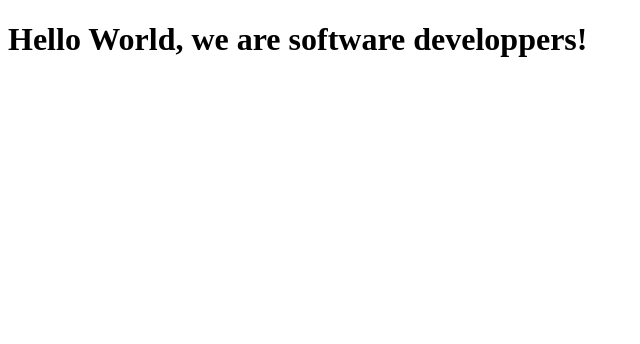
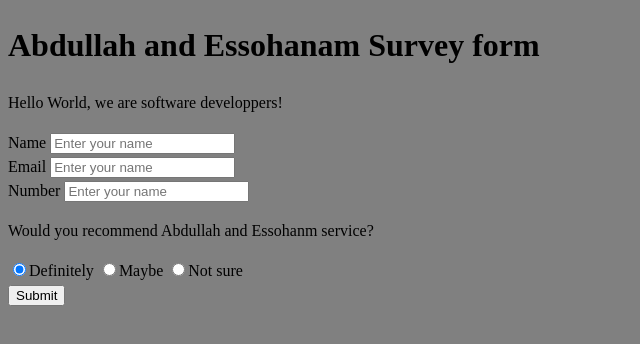
Before and after one commit to dev-mamun/microverse-trail-1, a plain HTML site: page index.html in a window 1280 px wide. Shown: the whole page, without its empty margins (0-640 px from the left). Drawn offline with Linux system fonts and the light colour scheme.

Commit message:
adding body and css

```diff
--- a/css/style.css
+++ b/css/style.css
@@ -0,0 +1,6 @@
+body {
+    font-family: Georgia, 'Times New Roman', Times, serif';
+    font-weight: 400;
+    line-height: 1.5;
+    background-color: grey;
+}
--- a/index.html
+++ b/index.html
@@ -2,7 +2,6 @@
 <html lang="en">
   <head>
     <meta charset="UTF-8">
-    <title>Fork Me! FCC: Test Suite Template</title>
     <link rel="stylesheet" href="css/style.css">
   </head>
 
@@ -21,7 +20,78 @@
     - The freeCodeCamp Team
 
     -->
-    <h1>Hello World, we are software developpers!</h1>
+    <div class="container">
+      <header class="header">
+        <h1 id="title" class="text-center"> Abdullah and Essohanam Survey form</h1>
+        <p id="description" class="description text-center">Hello World, we are software developpers!</p>
+      </header>
+      <form id="survey-form">
+        <div class="form-group">
+          <label id="name-label" for="name">Name</label>
+          <input
+           type="text"
+            name="name"
+            id="name"
+            class="form-control"
+            placeholder="Enter your name"
+            required
+            />
+        </div>
+        <div class="form-group">
+          <label id="name-label" for="name">Email</label>
+          <input
+           type="text"
+            name="name"
+            id="name"
+            class="form-control"
+            placeholder="Enter your name"
+            required
+            />
+            <div class="form-group">
+              <label id="name-label" for="name">Number</label>
+              <input
+               type="text"
+                name="name"
+                id="name"
+                class="form-control"
+                placeholder="Enter your name"
+                required
+                />
+                <div class="form-group">
+                  <p>Would you recommend Abdullah and Essohanm service?</p>
+                  <label>
+                    <input
+                      name="user-recommend"
+                      value="definitely"
+                      type="radio"
+                      class="input-radio"
+                      checked
+                    />Definitely</label
+                  >
+                  <label>
+                    <input
+                      name="user-recommend"
+                      value="maybe"
+                      type="radio"
+                      class="input-radio"
+                    />Maybe</label
+                  >
+
+                  <label
+                    ><input
+                      name="user-recommend"
+                      value="not-sure"
+                      type="radio"
+                      class="input-radio"
+                    />Not sure</label>
+                    <div class="form-group">
+                      <button type="submit" id="submit" class="submit-button">
+                        Submit
+                      </button>
+
+      </form>
+    </div>
+
     <script  src="js/index.js"></script>
   </body>
 </html>
```
